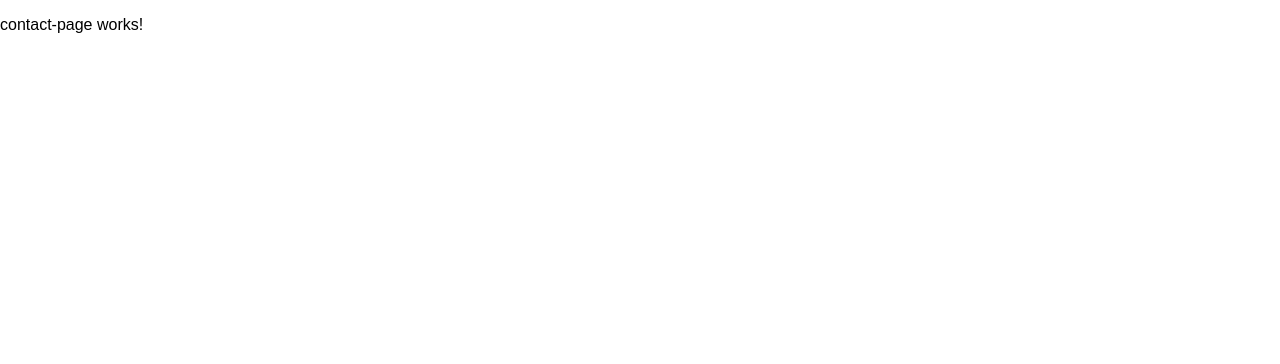
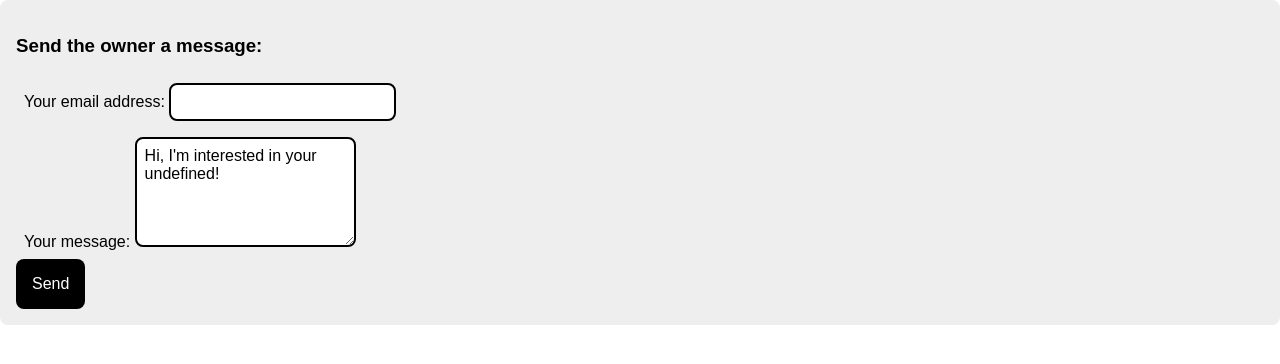
Before and after one commit to CrazyPythonLover1/Angular-Buy-Sell-FS-webApp, an Angular app: page /contact/1 in a window 1280 px wide. Shown: the top 364 px of the page. Built offline with nearby package versions, Linux system fonts and the light colour scheme.

Commit message:
listing detail page and contact page

```diff
--- a/src/app/app.module.ts
+++ b/src/app/app.module.ts
@@ -1,5 +1,6 @@
 import { NgModule } from '@angular/core';
 import { BrowserModule } from '@angular/platform-browser';
+import { FormsModule } from '@angular/forms';
 
 import { AppRoutingModule } from './app-routing.module';
 import { AppComponent } from './app.component';
@@ -22,7 +23,8 @@
   ],
   imports: [
     BrowserModule,
-    AppRoutingModule
+    AppRoutingModule,
+    FormsModule
   ],
   providers: [],
   bootstrap: [AppComponent]
--- a/src/app/contact-page/contact-page.component.html
+++ b/src/app/contact-page/contact-page.component.html
@@ -1 +1,16 @@
-<p>contact-page works!</p>
+<div class="content-box">
+  <h3>Send the owner a message: </h3>
+  <div>
+    <label>
+      Your email address:
+      <input type="text" name="email" [(ngModel)]="email">
+    </label>
+  </div>
+  <div>
+    <label>
+      Your message:
+      <textarea rows="5" cols="20" type="text" name="message" [(ngModel)]="message"> </textarea>
+    </label>
+  </div>
+  <button (click)="sendMessage()">Send</button>
+</div>
--- a/src/app/contact-page/contact-page.component.ts
+++ b/src/app/contact-page/contact-page.component.ts
@@ -1,10 +1,31 @@
-import { Component } from '@angular/core';
+import { Component, OnInit } from '@angular/core';
+import { ActivatedRoute, Router } from '@angular/router';
+import { Listing } from '../types';
+import { fakeListings } from '../fake-data';
 
 @Component({
   selector: 'app-contact-page',
   templateUrl: './contact-page.component.html',
   styleUrls: ['./contact-page.component.css']
 })
-export class ContactPageComponent {
+export class ContactPageComponent implements OnInit {
+  email: string = '';
+  message: string = '';
+  listing: Listing | undefined;
 
+  constructor(
+    private route: ActivatedRoute,
+    private router: Router
+  ) { }
+  ngOnInit(): void {
+    const id = this.route.snapshot.paramMap.get('id');
+    this.listing = fakeListings.find(listing => Number(listing.id) === Number(id));
+    this.message = `Hi, I'm interested in your ${this.listing?.name.toLowerCase()}!`;
+  }
+
+  sendMessage(): void {
+    alert('Your message has been sent!');
+    this.router.navigateByUrl('/listings');
+
+  }
 }
--- a/src/app/listing-detail-page/listing-detail-page.component.html
+++ b/src/app/listing-detail-page/listing-detail-page.component.html
@@ -1 +1,11 @@
-<p>listing-detail-page works!</p>
+<div class="content-box" *ngIf="listing">
+  <a routerLink="/listings">
+    <button> Back </button>
+  </a>
+  <h2> {{ listing.name }} </h2>
+  <p> {{listing.description }} </p>
+  <p> {{listing.price}} </p>
+  <a routerLink="/contact/{{listing.id}}">
+    <button> Contact Seller</button>
+  </a>
+</div>
--- a/src/app/listing-detail-page/listing-detail-page.component.ts
+++ b/src/app/listing-detail-page/listing-detail-page.component.ts
@@ -1,10 +1,23 @@
-import { Component } from '@angular/core';
+import { Component, OnInit } from '@angular/core';
+import { ActivatedRoute } from '@angular/router';
+import { fakeListings } from '../fake-data';
+import { Listing } from '../types';
 
 @Component({
   selector: 'app-listing-detail-page',
   templateUrl: './listing-detail-page.component.html',
   styleUrls: ['./listing-detail-page.component.css']
 })
-export class ListingDetailPageComponent {
+export class ListingDetailPageComponent implements OnInit {
+  listing: Listing | undefined;
+
+  constructor(
+    private route: ActivatedRoute,
+  ) { }
+
+  ngOnInit(): void {
+    const id = this.route.snapshot.paramMap.get('id');
+    this.listing = fakeListings.find(listing => Number(listing.id) === Number(id));
+  }
 
 }
--- a/src/app/listings-page/listings-page.component.html
+++ b/src/app/listings-page/listings-page.component.html
@@ -1 +1,7 @@
-<p>listings-page works!</p>
+<div>
+  <div class="content-box" *ngFor="let listing of listings">
+    <a routerLink="/listings/{{listing.id}} ">
+      <h3> {{listing.name}} = ${{listing.price}} </h3>
+    </a>
+  </div>
+</div>
--- a/src/app/listings-page/listings-page.component.ts
+++ b/src/app/listings-page/listings-page.component.ts
@@ -1,4 +1,6 @@
 import { Component } from '@angular/core';
+import { Listing } from '../types';
+import { fakeListings } from '../fake-data';
 
 @Component({
   selector: 'app-listings-page',
@@ -6,5 +8,8 @@
   styleUrls: ['./listings-page.component.css']
 })
 export class ListingsPageComponent {
-
+  listings: Listing[] = [];
+  ngOnInit(): void {
+    this.listings = fakeListings;
+  }
 }
```
